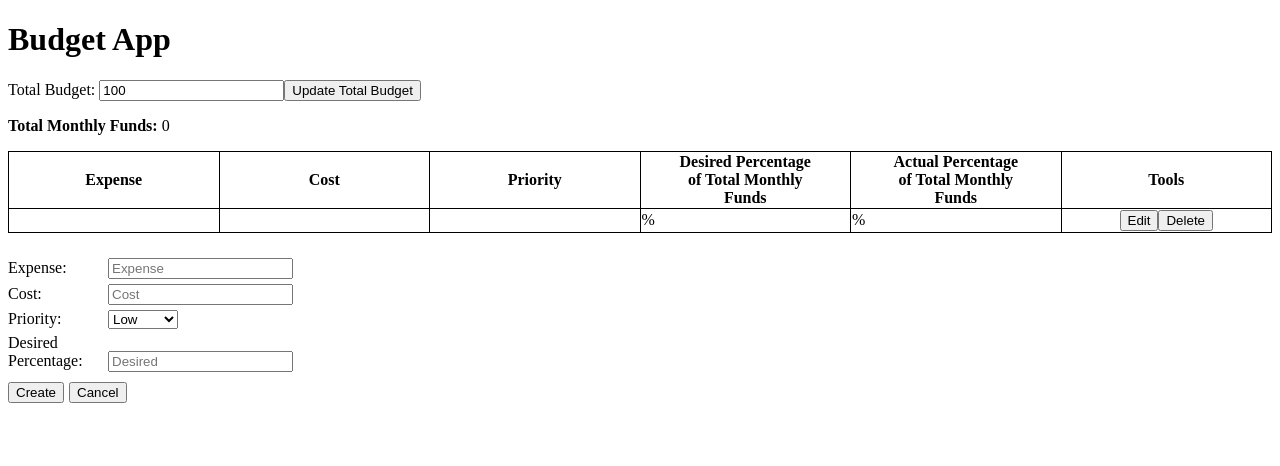
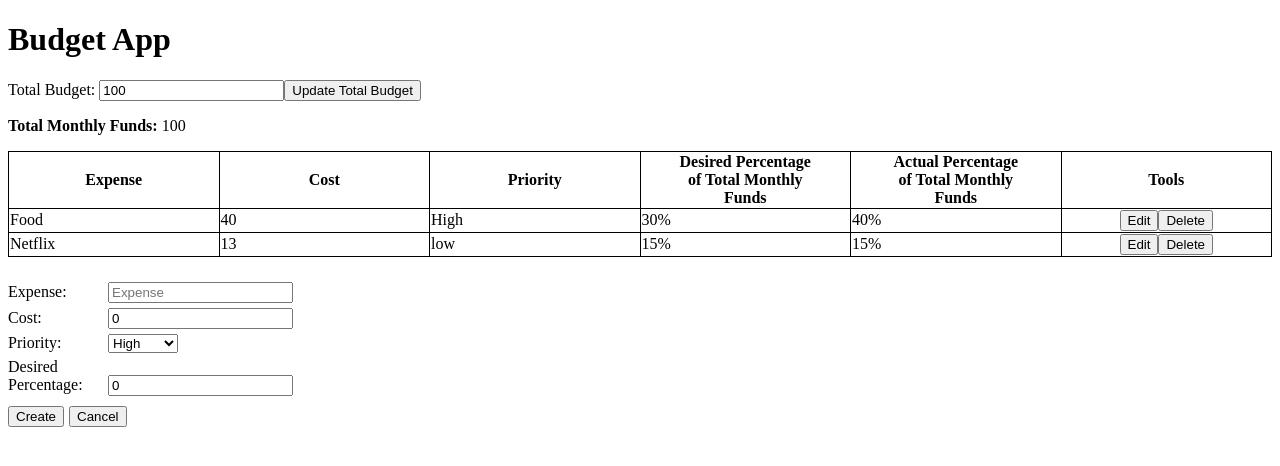
Before and after one commit to jasmineakbari/budget-app, an Angular app: page / in a window 1280 px wide. Shown: the top 466 px of the page. Built offline with nearby package versions, Linux system fonts and the light colour scheme.

Commit message:
created add expense item function and form reset function

```diff
--- a/src/app/components/budget.component.html
+++ b/src/app/components/budget.component.html
@@ -1,3 +1,4 @@
+<!-- Budget Input Form and display -->
 <div>
 	<label for="name">Total Budget: </label>
 	<input id="input_budget" [(ngModel)]="input_budget" placeholder="Total Budget" />
@@ -6,6 +7,7 @@
 
 <p><b>Total Monthly Funds:</b> {{total_budget}}</p>
 
+<!-- Current Expense Table -->
 <div>
 	<table>
 		<thead>
@@ -19,12 +21,12 @@
 			</tr>
 		</thead>
 		<tbody>
-			<tr>
-				<td></td>
-				<td></td>
-				<td></td>
-				<td>%</td>
-				<td>%</td>
+			<tr *ngFor="let row of expenses">
+				<td>{{row.expense}}</td>
+				<td>{{row.cost}}</td>
+				<td>{{row.priority}}</td>
+				<td>{{row.desired}}%</td>
+				<td>{{row.actual}}%</td>
 				<td align="center">
 					<button>Edit</button>
 					<button>Delete</button>
@@ -34,19 +36,20 @@
 	</table>
 </div>
 
+<!-- Expense Form input -->
 <div class="expense-form-container">
 	<form>
 		<div>
 			<label for="expense">Expense: </label>
-			<input name="expense" placeholder="Expense" />
+			<input name="expense" [(ngModel)]="selected.expense" placeholder="Expense" />
 		</div>
 		<div>
 			<label for="cost">Cost: </label>
-			<input name="cost" placeholder="Cost" />
+			<input name="cost" [(ngModel)]="selected.cost" placeholder="Cost" />
 		</div>
 		<div>
 			<label for="cost">Priority: </label>
-			<select name="priority">
+			<select name="priority" [(ngModel)]="selected.priority">
 				<option value="Low">Low</option>
 				<option value="Medium">Medium</option>
 				<option value="High">High</option>
@@ -54,12 +57,12 @@
 		</div>
 		<div>
 			<label for="desired">Desired<br>Percentage:</label>
-			<input name="desired" placeholder="Desired" />
+			<input name="desired" [(ngModel)]="selected.desired" placeholder="Desired" />
 		</div>
 
 		<div style="margin-top: 10px">
-			<button>Create</button>
-			<button style="margin-left: 5px">Cancel</button>
+			<button (click)="onUpdate()">{{selected.id > 0 ? 'Update' : 'Create'}}</button>
+			<button (click)="onCancel()" style="margin-left: 5px">Cancel</button>
 		</div>
 	</form>
 </div>
--- a/src/app/components/budget.component.ts
+++ b/src/app/components/budget.component.ts
@@ -20,7 +20,7 @@ interface Expenses {
 export class BudgetComponent implements OnInit {
     //define user initial user input and total budget
     input_budget: number = 100;
-	total_budget: number = 0.00;
+	total_budget: number = 100.00;
 
     // presets for expense form
     selected: Expenses = {
@@ -70,4 +70,73 @@ export class BudgetComponent implements OnInit {
 			item.actual = item.cost * 100 / this.total_budget;
 		});
 	}
+
+    onUpdate(): void {
+		// check validate
+		if ( !this.selected.expense ) {
+			return;
+        }
+
+		if ( this.selected.cost < 1 ) {
+            return;
+        }
+
+		if ( this.selected.desired < 1 ) {
+            return;
+        }
+
+        // create
+		if ( this.selected.id < 1 ) {
+
+			// find max id
+			let max_id = 0;
+			this.expenses.forEach((item: Expenses) => {
+				if( item.id > max_id )
+					max_id = item.id;
+			});
+
+            //assigns input to expense model
+			let model: Expenses = {
+				id: max_id + 1,
+				expense: this.selected.expense,
+				cost: this.selected.cost,
+				priority: this.selected.priority,
+				desired: this.selected.desired,
+				actual: 0
+			};
+
+            //pushes into expense array
+			this.expenses.push(model);
+            // calculate actual percentage
+			this.calcuateActual();
+
+			return;
+		}
+
+		let model = this.expenses.find((item: Expenses) => this.selected.id == item.id);
+
+		if ( !model ) {
+			return;
+        }
+
+		model.expense = this.selected.expense;
+		model.cost = this.selected.cost;
+		model.priority = this.selected.priority;
+		model.desired = this.selected.desired;
+
+		this.calcuateActual();
+		this.onCancel();
+	}
+
+    // resets form data
+	onCancel(): void {
+		this.selected = {
+			id: 0,
+			expense: '',
+			cost: 0,
+			priority: 'High',
+			desired: 0,
+			actual: 0
+		}
+	}
 }
```
